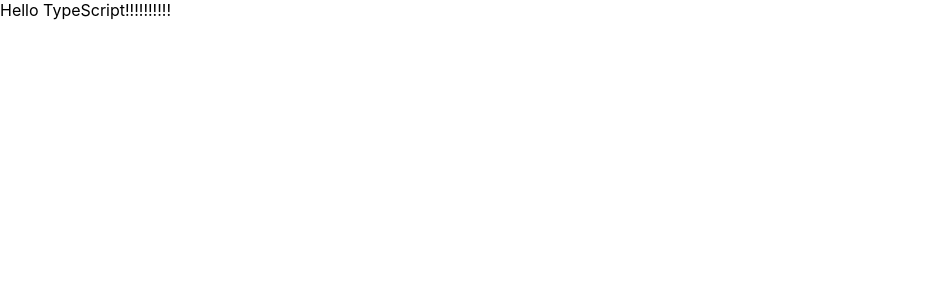
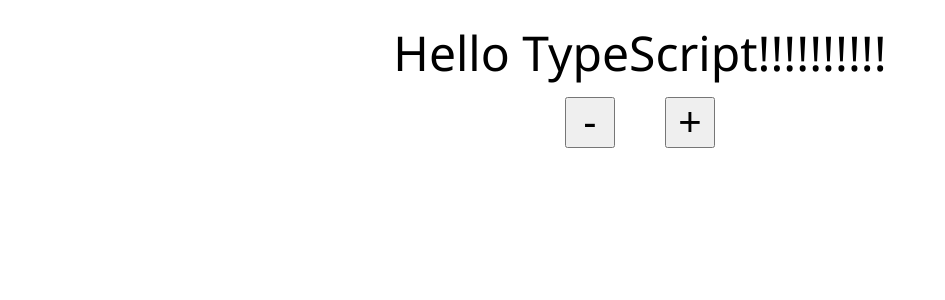
Before and after one commit to Nardax/segmented-woodturning, a React (Create React App) app: page / in a window 1280 px wide. Shown: the top 300 px of the page, without its empty margins (0-945 px from the left). Built offline with nearby package versions, Linux system fonts and the light colour scheme.

Commit message:
index changed too (#2)

```diff
--- /dev/null
+++ b/src/components/Hello.css
@@ -0,0 +1,13 @@
+.hello {
+    text-align: center;
+    margin: 20px;
+    font-size: 48px;
+    font-family: 'Segoe UI', Tahoma, Geneva, Verdana, sans-serif;
+  }
+
+  .hello button {
+    margin-left: 25px;
+    margin-right: 25px;
+    font-size: 40px;
+    min-width: 50px;
+  }
--- /dev/null
+++ b/src/components/StatefulHello.tsx
@@ -0,0 +1,50 @@
+import * as React from 'react';
+import './Hello.css';
+
+export interface Props {
+    name: string;
+    enthusiasmLevel?: number;
+}
+
+interface State {
+    currentEnthusiasm: number;
+}
+
+class Hello extends React.Component<Props, State> {
+    constructor(props: Props) {
+        super(props);
+        this.state = {currentEnthusiasm: props.enthusiasmLevel || 1};
+    }
+
+    onIncrement = () => this.updateEnthusiasm(this.state.currentEnthusiasm + 1);
+
+    onDecrement = () => this.updateEnthusiasm(this.state.currentEnthusiasm - 1);
+
+    render() {
+        const {name} = this.props;
+
+        if (this.state.currentEnthusiasm <= 0) {
+            throw new Error('You could be a little more enthusiastic. :D');
+        }
+
+        return (
+            <div className="hello">
+                <div className="greeting">
+                    Hello {name + getExclamationMarks(this.state.currentEnthusiasm)}
+                </div>
+                <button onClick={this.onDecrement}>-</button>
+                <button onClick={this.onIncrement}>+</button>
+            </div>
+        )
+    }
+
+    updateEnthusiasm(currentEnthusiasm: number) {
+        this.setState({currentEnthusiasm});
+    }
+}
+
+export default Hello;
+
+function getExclamationMarks(numChars: number) {
+    return Array(numChars + 1).join('!');
+}
--- a/src/index.tsx
+++ b/src/index.tsx
@@ -2,7 +2,7 @@
 import ReactDOM from 'react-dom';
 import './index.css';
 import * as serviceWorker from './serviceWorker';
-import Hello from './components/Hello';
+import Hello from './components/StatefulHello';
 
 ReactDOM.render(<Hello name="TypeScript" enthusiasmLevel={10} />, document.getElementById('root'));
 
```
